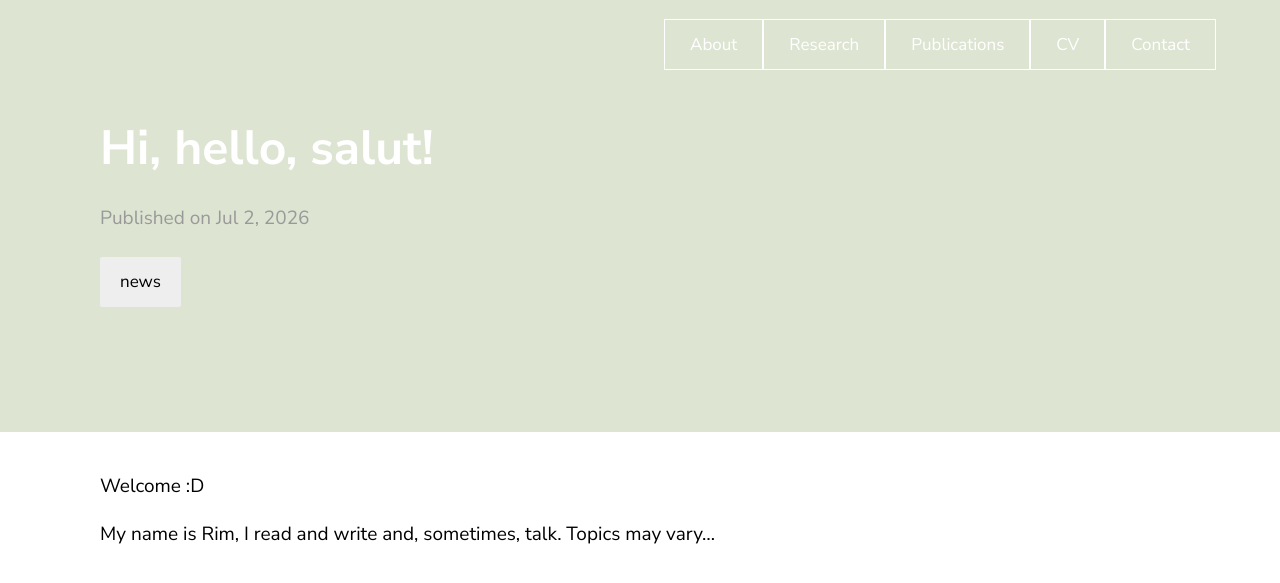
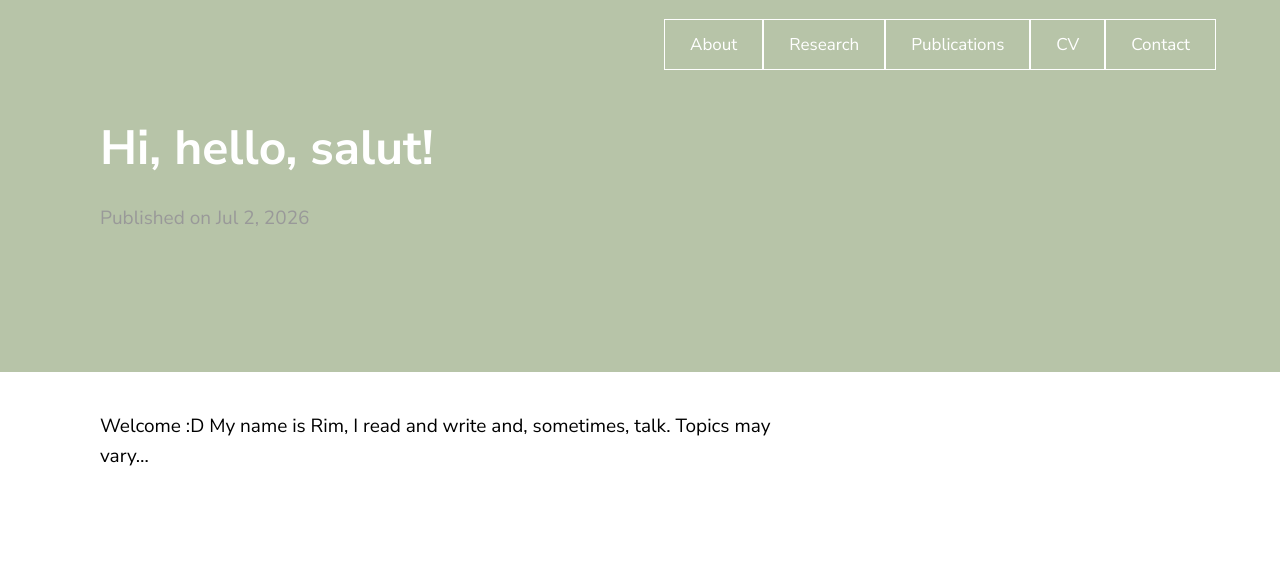
Before and after one commit to rimhajal/rimhajal.github.io, a Jekyll site: the page built from _posts/2026-07-02-welcome.markdown, in a window 1280 px wide. Shown: the top 583 px of the page. Built offline with Jekyll 4.4.1, drawn with Linux system fonts in a browser that asks for light colours.

Commit message:
new color

```diff
--- a/_posts/2026-07-02-welcome.markdown
+++ b/_posts/2026-07-02-welcome.markdown
@@ -1,10 +1,7 @@
 ---
 layout: post
 title:  "Hi, hello, salut!"
-date:   2026-07-02 09:00:00 +0000
-categories: news
 ---
 
 Welcome :D
-
 My name is Rim, I read and write and, sometimes, talk. Topics may vary...
--- a/assets/css/style.scss
+++ b/assets/css/style.scss
@@ -54,7 +54,7 @@
 // Textures
 .texture-black {
     background-image: none;
-    background-color: #DDE5D2;
+    background-color: #B7C4A8;
 
     h2 {
         color: #333;
```
